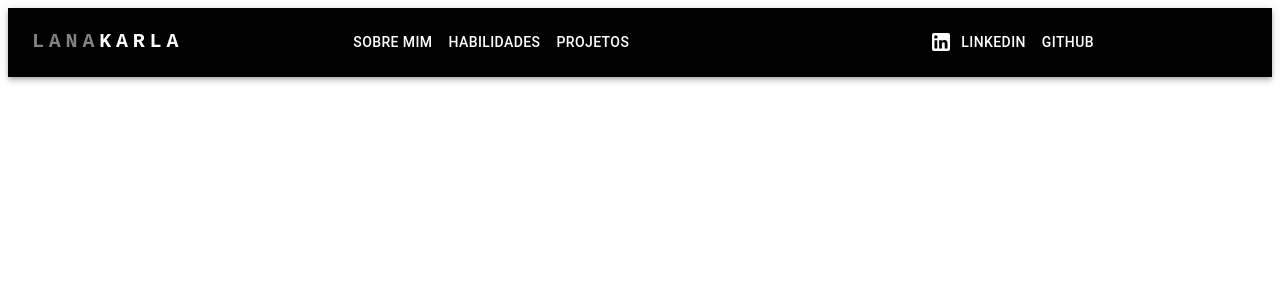
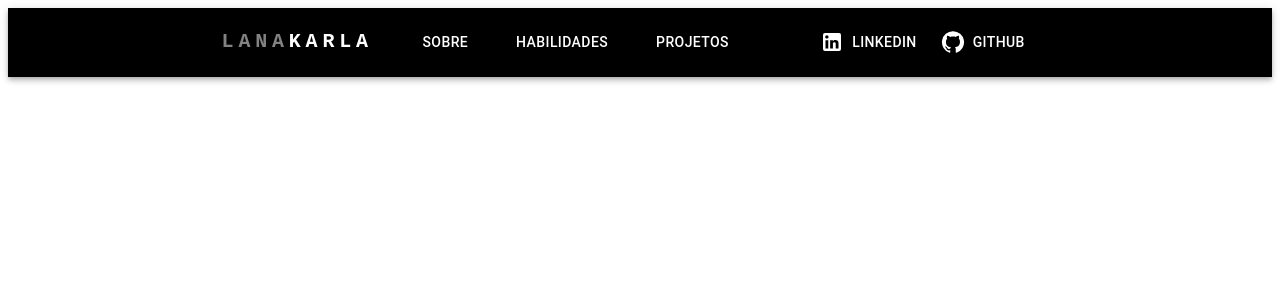
Before and after one commit to lana2-2karla/lana2-2karla.github.io, a React (Create React App) app in the folder portifolio/: page / in a window 1280 px wide. Shown: the top 300 px of the page. Built offline with nearby package versions, Linux system fonts and the light colour scheme.

Commit message:
:bug: fix: non-centered elements

```diff
--- a/portifolio/src/components/Header.js
+++ b/portifolio/src/components/Header.js
@@ -10,10 +10,10 @@ import Container from '@mui/material/Container'
 import Button from '@mui/material/Button'
 import MenuItem from '@mui/material/MenuItem'
 import LinkedInIcon from '@mui/icons-material/LinkedIn'
+import GitHubIcon from '@mui/icons-material/GitHub'
 
 const pages = ['Sobre Mim', 'Habilidades', 'Projetos', 'Linkedin', 'GitHub']
-const pagesCenter = ['Sobre Mim', 'Habilidades', 'Projetos']
-// const contactMe = ['Linkedin', 'GitHub']
+const pagesCenter = ['Sobre', 'Habilidades', 'Projetos']
 
 function ResponsiveHeader () {
   const [anchorElNav, setAnchorElNav] = React.useState(null)
@@ -28,8 +28,9 @@ function ResponsiveHeader () {
 
   return (
     <AppBar position="static" sx={{ bgcolor: 'hsla(0, 0%, 0%, 1)' }}>
-      <Container maxWidth="xl">
-        <Toolbar disableGutters>
+      <Container maxWidth="xl" sx={{ mx: 'auto', width: '70%' }}>
+        <Toolbar disableGutters sx={{ display: 'flex', justifyContent: { md: 'space-evenly', sm: 'center' } }}>
+          <Box sx={{ width: { xl: 1 / 3 } }}>
             <Typography
               variant="h6"
               noWrap
@@ -66,7 +67,8 @@ function ResponsiveHeader () {
             >
               <Box sx={{ color: '#828282' }}>LANA</Box>KARLAcel
             </Typography>
-          <Box sx={{ flexGrow: 1, display: { xs: 'flex', md: 'none' } }}>
+          </Box>
+          <Box sx={{ flexGrow: 1, display: { xs: 'flex', md: 'none' }, width: { xl: 1 / 3 } }}>
             <IconButton
               size="large"
               aria-label="account of current user"
@@ -102,19 +104,19 @@ function ResponsiveHeader () {
               ))}
             </Menu>
           </Box>
-          <Box sx={{ flexGrow: 1, display: { xs: 'none', md: 'flex' }, justifyContent: 'center' }}>
+          <Box sx={{ flexGrow: 1, display: { xs: 'none', md: 'flex' }, justifyContent: 'center', width: { xl: 1 / 3 } }}>
             {pagesCenter.map((page) => (
               <Button
                 key={page}
                 onClick={handleCloseNavMenu}
-                sx={{ my: 2, color: 'white', display: 'block' }}
+                sx={{ my: 2, color: 'white', display: 'block', pr: 5 }}
               >
                 {page}
               </Button>
             ))}
           </Box>
-          <Box sx={{ flexGrow: 1, display: { xs: 'none', md: 'flex' }, justifyContent: 'center' }}>
-            <Box sx={{ display: 'flex', flexDirection: 'row', alignItems: 'center' }}>
+          <Box sx={{ flexGrow: 1, display: { xs: 'none', md: 'flex' }, justifyContent: 'center', width: { xl: 1 / 3 } }}>
+            <Box sx={{ display: 'flex', flexDirection: 'row', alignItems: 'center', pr: 2 }}>
               <LinkedInIcon />
               <Button
                 key='Linkedin'
@@ -124,7 +126,8 @@ function ResponsiveHeader () {
                 Linkedin
               </Button>
             </Box>
-            <Box>
+            <Box sx={{ display: 'flex', flexDirection: 'row', alignItems: 'center' }}>
+              <GitHubIcon />
               <Button
                 key='GitHub'
                 onClick={handleCloseNavMenu}
```
Lines whose indentation alone changed are shown as unchanged.
